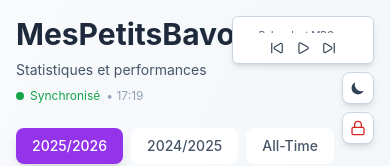
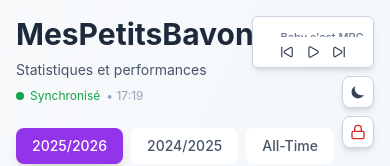
Before and after one commit to pelletrechtpaul-svg/mpg, a React (Vite) app: page / in a window 390 px wide. Shown: the top 166 px of the page. Built offline with nearby package versions, Linux system fonts and the light colour scheme; no server answers; the database is empty.

Commit message:
Music player mobile: 120px wide, taller text row
https://claude.ai/code/session_01AzhLdBkuj4Pb2cwftM3VYq

```diff
--- a/src/App.jsx
+++ b/src/App.jsx
@@ -76,8 +76,8 @@ const App = () => {
             : 'bg-white dark:bg-slate-800 border-slate-300 dark:border-slate-600 text-slate-700 dark:text-slate-200'
         }`}>
           {/* Track title */}
-          <div className="px-1.5 pt-1 pb-0 overflow-hidden h-4 w-[140px] sm:w-[220px]">
-            <p className={`text-[10px] font-medium whitespace-nowrap leading-4 ${isPlaying ? 'text-blue-100' : 'text-slate-500 dark:text-slate-400'} animate-marquee`}>
+          <div className="px-1.5 pt-1.5 pb-0 overflow-hidden h-5 w-[120px] sm:w-[220px]">
+            <p className={`text-[11px] font-medium whitespace-nowrap leading-5 ${isPlaying ? 'text-blue-100' : 'text-slate-500 dark:text-slate-400'} animate-marquee`}>
               {PLAYLIST[currentTrack].title}
             </p>
           </div>
```
